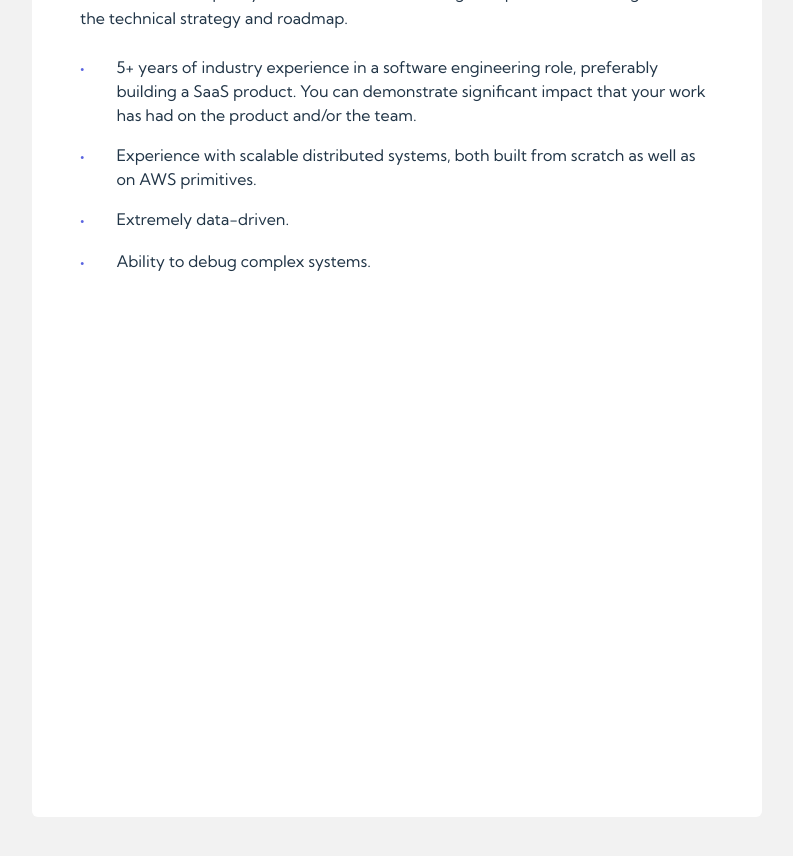
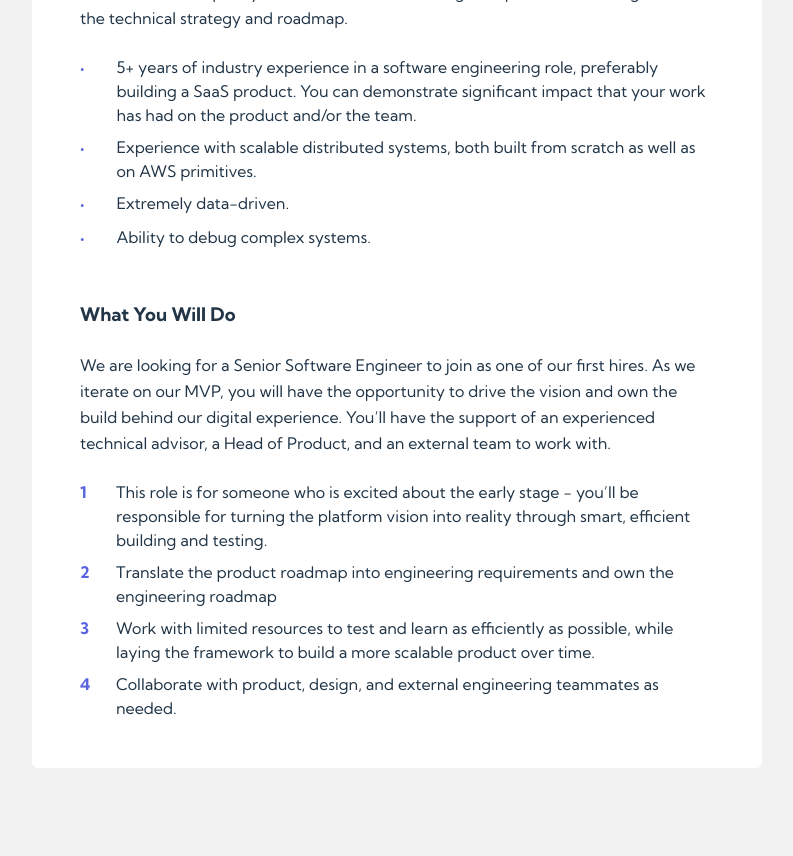
Before and after one commit to alewilliam789/devjobsapp, a React (Vite) app: page /jobs/1 in a window 1280 px wide. Shown: the part 820-1676 px from the top of the page, without its empty margins (243-1036 px from the left). Built offline with nearby package versions, Linux system fonts and the light colour scheme.

Commit message:
Create and style the WWYD section
The abbreviation stands for What Will You Do

```diff
--- a/src/components/JobDescription/JobDescription.tsx
+++ b/src/components/JobDescription/JobDescription.tsx
@@ -39,14 +39,30 @@ export default function JobDescription(){
         )
     }
 
-    function JobText(){
+    interface CustomLiProps {
+        index: number;
+        bullet?: string;
+        item: string;
+    }
 
 
+    function CustomLi ({index, bullet, item}: CustomLiProps) {
+        return(
+            <li className="flex"><div className={bullet ? `${styles["jobdescription-li-number"]}` : `${styles["jobdescription-li-bullet"]}`}>{bullet ? bullet: null}</div>{item}</li>
+        )
+    }
+
+
+    interface liListProps {
+        firstId : "requirements" | "role",
+    }
+
+    function liList ({ firstId } : liListProps){
         const requirementsLi = (typeof data != "undefined")
-            ? data.requirements.items.map((item, index)=>{
+            ? data[`${firstId}`]["items"].map((item, index)=>{
                 return (
 
-                        <li key={index}className="flex"><div className={`${styles["jobdescription-li-bullet"]}`}></div>{item}</li>
+                    <CustomLi key={index} index={index} item={item} bullet={firstId == "requirements" ? undefined: `${index+1}`}/>
                 )
             })
         : (
@@ -54,6 +70,11 @@ export default function JobDescription(){
                     There have been no requirements listed
                 </li>
             );
+
+        return requirementsLi
+    }
+
+    function JobText(){
 
 
 
@@ -74,7 +95,12 @@ export default function JobDescription(){
                     <section className={`flex-column ${styles["jobdescription-text-requirements"]}`}>
                         <h3 style={{marginBottom:"28px"}}>Requirements</h3>
                         <p style={{marginBottom:"24px"}}>{data ? data.requirements.content : ""}</p>
-                        <ul className="flex-column justify-start">{requirementsLi}</ul>
+                        <ul className="flex-column justify-start">{liList({firstId:"requirements"})}</ul>
+                    </section>
+                    <section>
+                        <h3 style={{marginBottom:"23px"}}>What You Will Do</h3>
+                        <p style={{marginBottom:"24px"}}>{data ? data.role.content : ""}</p>
+                        <ol className="flex-column justify-start">{liList({firstId:"role"})}</ol>
                     </section>
                 </section>
             </>
--- a/src/components/JobDescription/styles.module.css
+++ b/src/components/JobDescription/styles.module.css
@@ -22,7 +22,7 @@
 }
 
 .jobdescription-text {
-    height: 1257px;
+    height: max-content;
     padding: 48px;
     background-color: white;
     border-radius: 6px;
@@ -39,7 +39,7 @@
     padding: 0px;
 }
 
-.jobdescription-text-requirements > ul {
+ul, ol {
     list-style-type: none;
     margin: 0px;
     padding: 0px;
@@ -55,6 +55,13 @@
     padding-right: 32px;
 }
 
+.jobdescription-li-number {
+    color: #5964E0;
+    font-weight: bold;
+    width: 4px;
+    vertical-align: middle;
+    padding-right: 32px;
+}
+
 .jobdescription-text-requirements > ul > li {
-    margin-bottom: 8px;
 }
```
Lines whose indentation alone changed are shown as unchanged.
